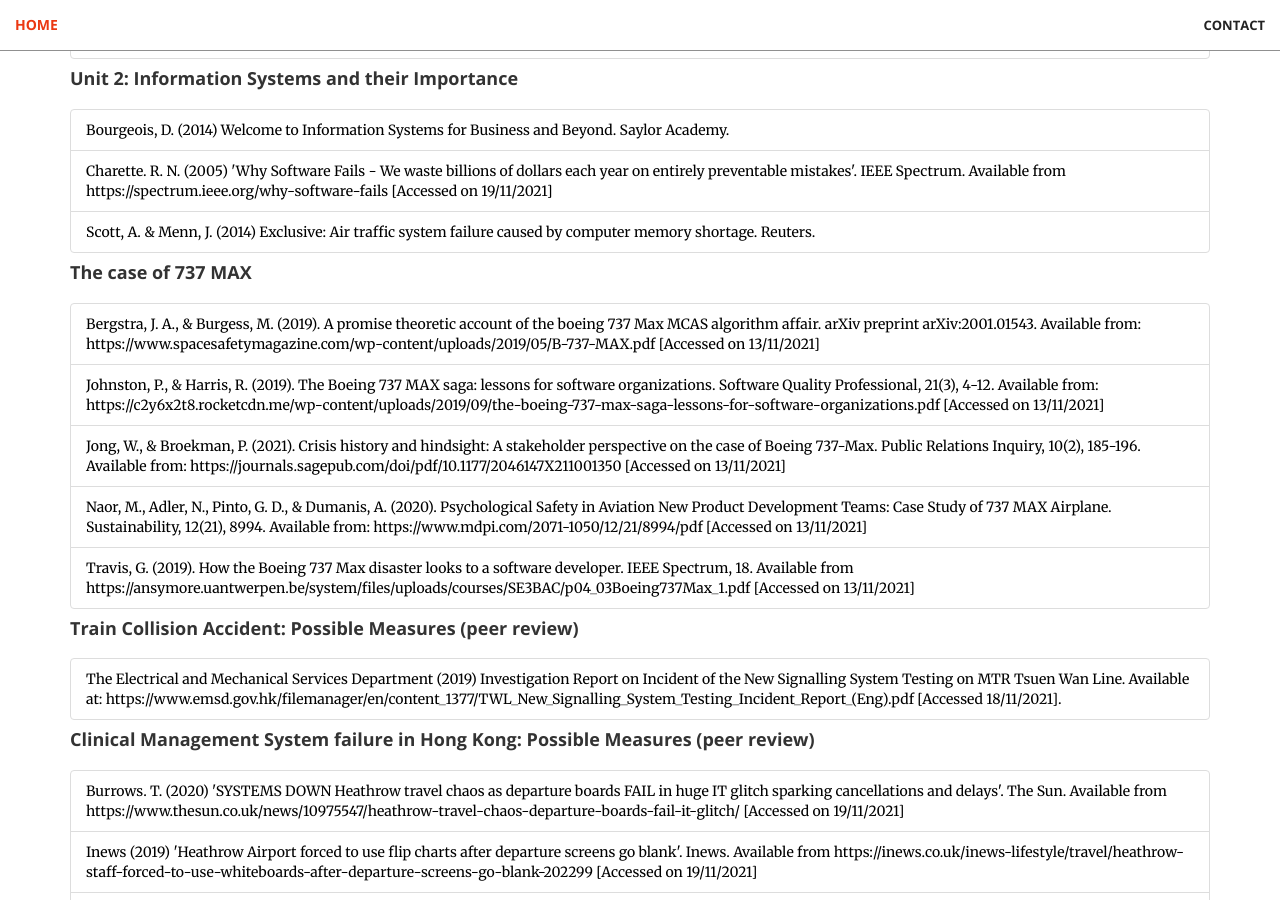
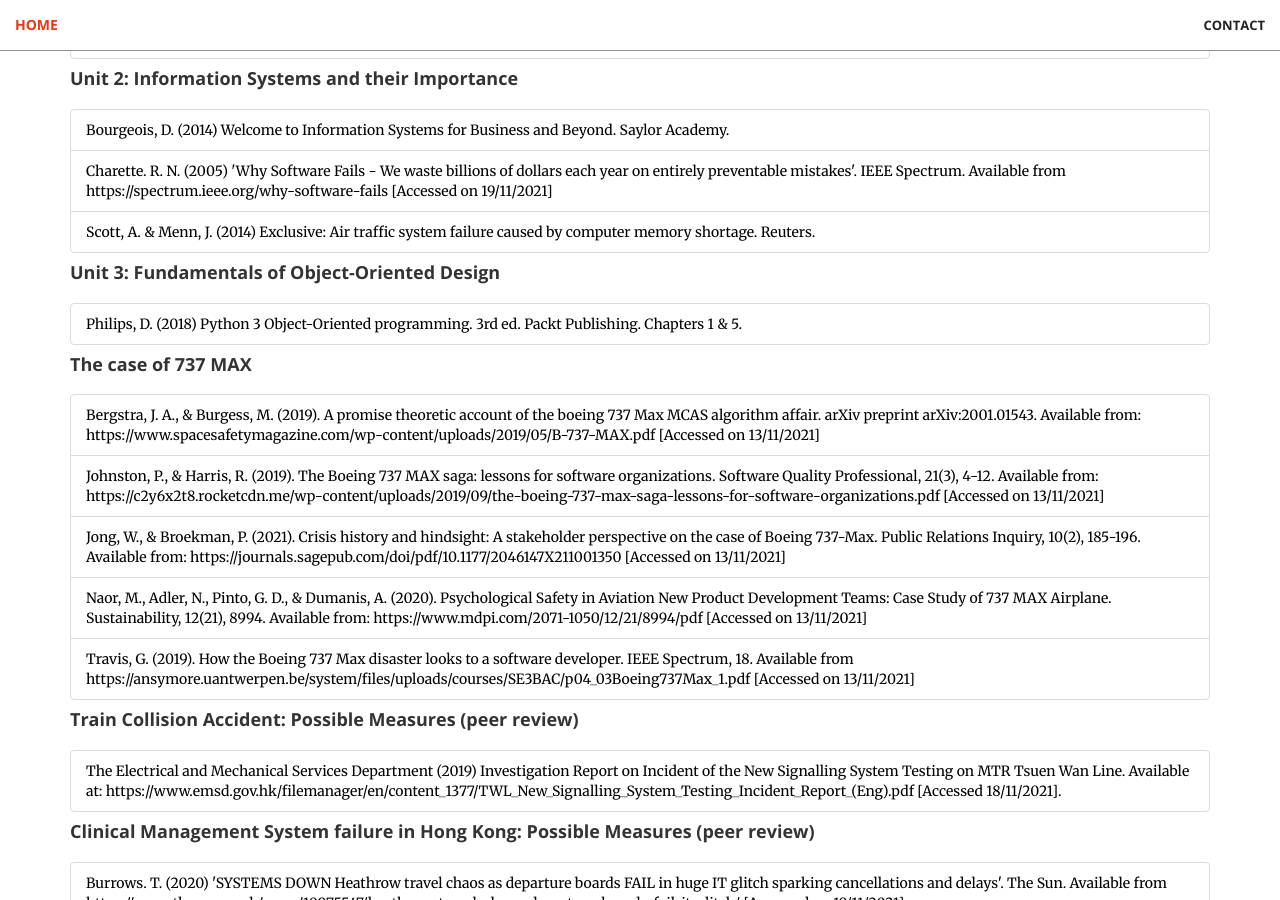
Before and after one commit to ros101/ros101-ros101.github.io, a Jekyll site: the page built from object/index.md, in a window 1280 px wide and 900 px high, scrolled down 1484 px. Built offline with Jekyll 4.4.1, drawn with Linux system fonts in a browser that asks for light colours.

Commit message:
add readings

```diff
--- a/object/index.md
+++ b/object/index.md
@@ -57,6 +57,10 @@
     - Scott, A. & Menn, J. (2014) Exclusive&#58; Air traffic system failure caused by computer memory shortage. Reuters.
     - Charette. R. N. (2005) 'Why Software Fails - We waste billions of dollars each year on entirely preventable mistakes'. IEEE Spectrum. Available from https://spectrum.ieee.org/why-software-fails [Accessed on 19/11/2021]
   - group:
+    title: Unit 3&#58; Fundamentals of Object-Oriented Design
+    list:
+    - Philips, D. (2018) Python 3 Object-Oriented programming. 3rd ed. Packt Publishing. Chapters 1 & 5.
+  - group:
     title: The case of 737 MAX
     list:
     - Bergstra, J. A., & Burgess, M. (2019). A promise theoretic account of the boeing 737 Max MCAS algorithm affair. arXiv preprint arXiv:2001.01543. Available from&#58; https://www.spacesafetymagazine.com/wp-content/uploads/2019/05/B-737-MAX.pdf [Accessed on 13/11/2021]
```
Also changed, not shown: index.md (+1 -1 lines).
